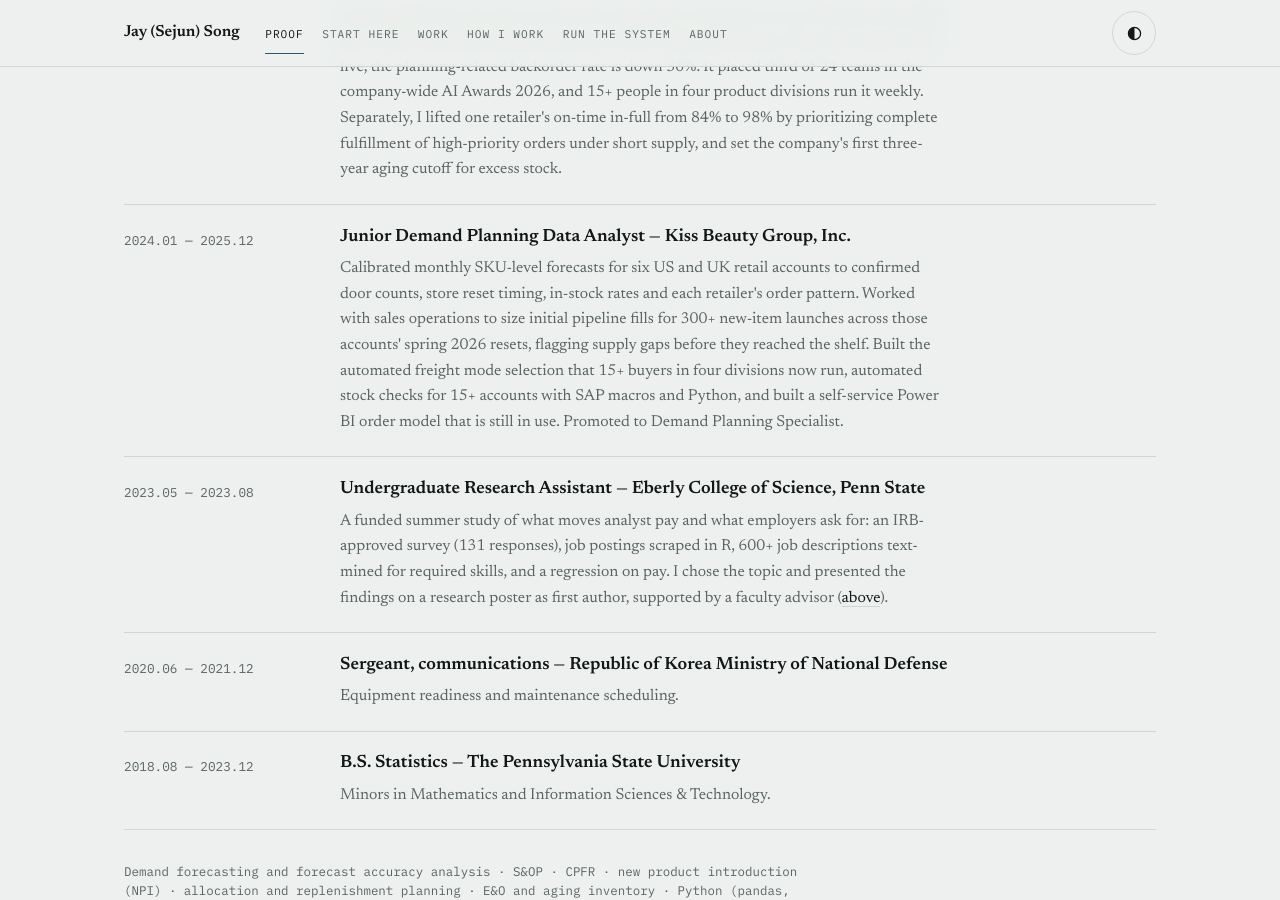
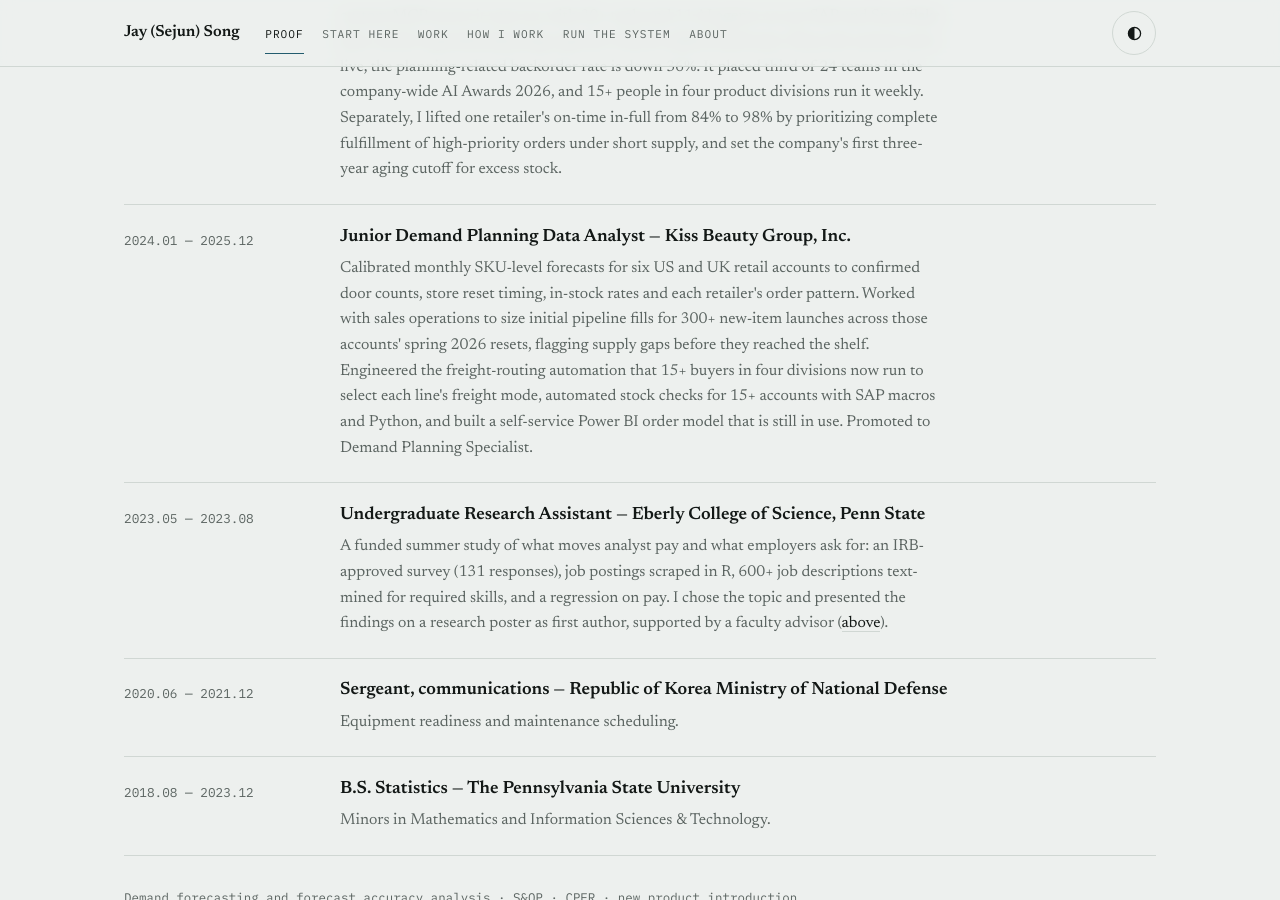
Before and after one commit to yss2333/jay-supply-chain-ai, a Jekyll site: the page docs/index.html, which Jekyll copies as it is, in a window 1280 px wide and 900 px high, scrolled down 7402 px. Built offline with Jekyll 4.4.1, drawn with Linux system fonts in a browser that asks for light colours.

Commit message:
Work history: the freight tool now reads as on the resume, freight-routing automation that selects each line's freight mode; no figures changed
Co-Authored-By: Claude Opus 5.5 <noreply@anthropic.com>

```diff
--- a/docs/index.html
+++ b/docs/index.html
@@ -427,7 +427,7 @@
       <div class="when">2024.01 &mdash; 2025.12</div>
       <div>
         <h3>Junior Demand Planning Data Analyst &mdash; Kiss Beauty Group, Inc.</h3>
-        <p>Calibrated monthly SKU-level forecasts for six US and UK retail accounts to confirmed door counts, store reset timing, in-stock rates and each retailer's order pattern. Worked with sales operations to size initial pipeline fills for 300+ new-item launches across those accounts' spring 2026 resets, flagging supply gaps before they reached the shelf. Built the automated freight mode selection that 15+ buyers in four divisions now run, automated stock checks for 15+ accounts with SAP macros and Python, and built a self-service Power BI order model that is still in use. Promoted to Demand Planning Specialist.</p>
+        <p>Calibrated monthly SKU-level forecasts for six US and UK retail accounts to confirmed door counts, store reset timing, in-stock rates and each retailer's order pattern. Worked with sales operations to size initial pipeline fills for 300+ new-item launches across those accounts' spring 2026 resets, flagging supply gaps before they reached the shelf. Engineered the freight-routing automation that 15+ buyers in four divisions now run to select each line's freight mode, automated stock checks for 15+ accounts with SAP macros and Python, and built a self-service Power BI order model that is still in use. Promoted to Demand Planning Specialist.</p>
       </div>
     </div>
     <div class="cv-row">
```
Also changed, not shown: docs/changes.md (+2 -0 lines).
